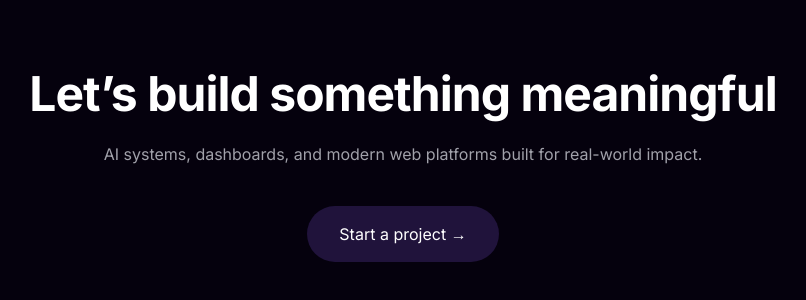
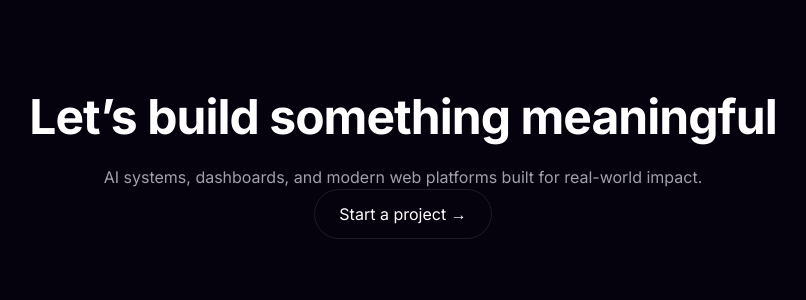
Before and after one commit to thushanya/thushanya-portfolio, a React (Vite) app: page /about in a window 1280 px wide. Shown: the part 3614-3914 px from the top of the page, without its empty margins (237-1043 px from the left). Built offline with nearby package versions, Linux system fonts and the light colour scheme.

Commit message:
Apply page locations

```diff
--- a/src/pages/About.jsx
+++ b/src/pages/About.jsx
@@ -194,12 +194,12 @@ export default function About() {
               AI systems, dashboards, and modern web platforms built for real-world impact.
             </p>
 
-            <a
-              href="/hire"
-              className="inline-block mt-10 px-8 py-4 rounded-full bg-violet-500/20 hover:bg-violet-500/30 transition"
-            >
-              Start a project →
-            </a>
+            <button
+                onClick={() => navigate("/hire")}
+                className="px-6 py-3 rounded-full border border-white/10 hover:bg-white/5 transition"
+              >
+                Start a project →
+              </button>
           </motion.div>
         </section>
 
```
